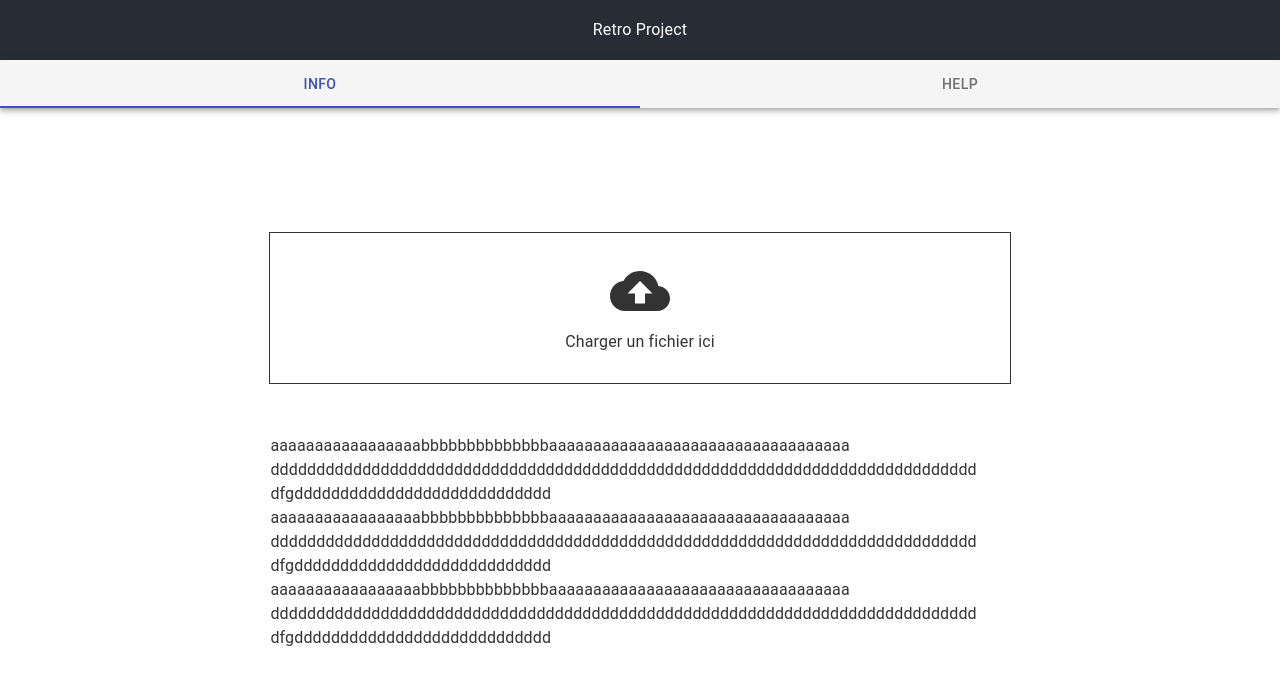
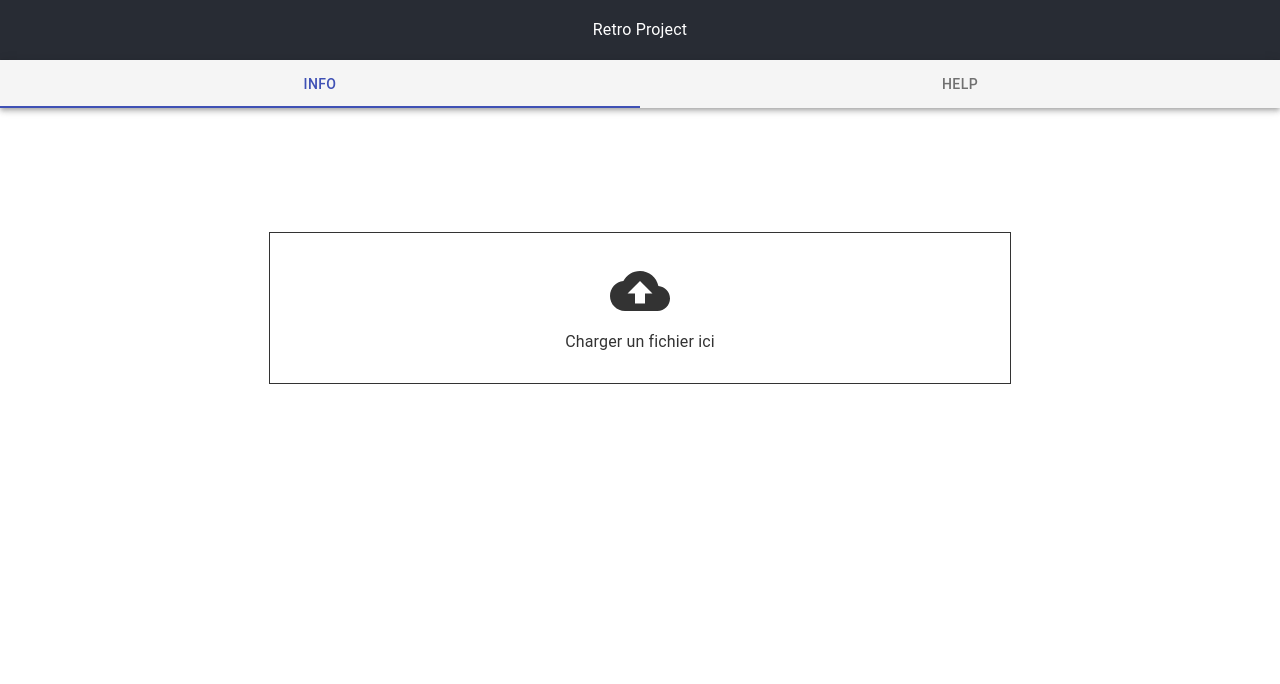
Before and after one commit to aminereal46/Uplaod, a React (Create React App) app: page / in a window 1280 px wide. Shown: the top 684 px of the page. Built offline with nearby package versions, Linux system fonts and the light colour scheme.

Commit message:
upload component

```diff
--- a/src/Containers/Help.js
+++ b/src/Containers/Help.js
@@ -35,11 +35,6 @@ export default function Help() {
         <div className={classes.container}>
             <Typography align="left" className={classes.typo}>
                 {data}
-                aaaaaaaaaaaaaaaaaaaaaaaaaaaaaaaaaaaaaa
-                aaaaaaaaaaaaaaaaaaaaaaaaaaaaaaaaaaaaaa
-                aaaaaaaaaaaaaaaaaaaaaaaaaaaaaaaaaaaaaa
-                aaaaaaaaaaaaaaaaaaaaaaaaaaaaaaaaaaaaaa
-                aaaaaaaaaaaaaaaaaaaaaaaaaaaaaaaaaaaaaa
             </Typography>
         </div>
     );
--- a/src/Containers/Info.js
+++ b/src/Containers/Info.js
@@ -61,15 +61,7 @@ export default function MyDropzone() {
                 </div>
             </div>
             <Typography align="left" className={classes.typo}>
-                aaaaaaaaaaaaaaaaabbbbbbbbbbbbbbaaaaaaaaaaaaaaaaaaaaaaaaaaaaaaaaaa
-                ddddddddddddddddddddddddddddddddddddddddddddddddddddddddddddddddddddddddddddd
-                dfgdddddddddddddddddddddddddddd
-                aaaaaaaaaaaaaaaaabbbbbbbbbbbbbbaaaaaaaaaaaaaaaaaaaaaaaaaaaaaaaaaa
-                ddddddddddddddddddddddddddddddddddddddddddddddddddddddddddddddddddddddddddddd
-                dfgdddddddddddddddddddddddddddd
-                aaaaaaaaaaaaaaaaabbbbbbbbbbbbbbaaaaaaaaaaaaaaaaaaaaaaaaaaaaaaaaaa
-                ddddddddddddddddddddddddddddddddddddddddddddddddddddddddddddddddddddddddddddd
-                dfgdddddddddddddddddddddddddddd
+                {data}
             </Typography>
         </div>
     );
```
